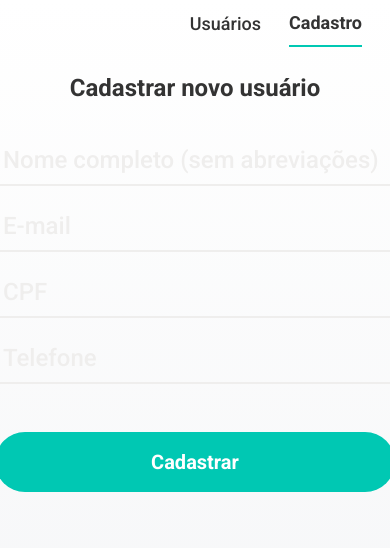
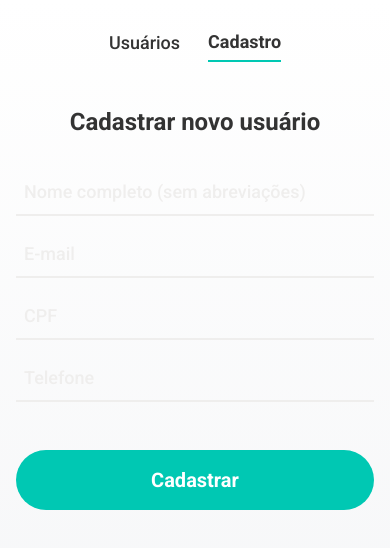
Before and after one commit to mariobmf/react_frontend_challenge, a Next.js app: page /register in a window 390 px wide. Shown: the top 548 px of the page. Built offline with nearby package versions, Linux system fonts and the light colour scheme.

Commit message:
added responsiveness

```diff
--- a/src/app/register/page.tsx
+++ b/src/app/register/page.tsx
@@ -66,7 +66,7 @@ export default function Register() {
       <h1>Cadastrar novo usuário</h1>
       <form
         onSubmit={handleSubmit(handleFormSubmit)}
-        className="flex w-[400px] flex-col gap-4"
+        className="flex w-full flex-col gap-4 sm:w-[400px]"
       >
         <InputText
           label="Nome completo (sem abreviações)"
--- a/src/app/users/page.tsx
+++ b/src/app/users/page.tsx
@@ -28,7 +28,7 @@ export default function Users() {
   );
 
   return (
-    <div className="container grid max-w-[900px] grid-cols-[repeat(auto-fit,minmax(250px,1fr))] gap-4 p-4">
+    <div className="container grid max-w-[900px] grid-cols-[repeat(auto-fit,minmax(250px,1fr))] justify-items-center gap-4 p-4">
       {users && !createUserIsLoading ? (
         <>
           {users.map(user => (
--- a/src/components/Card/index.tsx
+++ b/src/components/Card/index.tsx
@@ -8,7 +8,7 @@ export function Card({ children, className }: CardProps) {
   return (
     <div
       className={classNames(
-        'relative max-w-[350px] rounded-md bg-custom-gray-50 p-4 shadow-md',
+        'relative w-full max-w-[350px] rounded-md bg-custom-gray-50 p-4 shadow-md',
         className,
       )}
     >
--- a/src/components/InputText/index.tsx
+++ b/src/components/InputText/index.tsx
@@ -32,7 +32,7 @@ const InputText = React.forwardRef<HTMLInputElement, InputTextProps>(
           ref={ref}
           data-state={error ? 'error' : ''}
           className={classNames(
-            'w-full border-b-2 border-custom-gray-100 bg-transparent p-2 text-2xl font-medium text-custom-gray-500 placeholder-custom-gray-100 outline-none focus:placeholder-transparent data-[state=error]:border-custom-red-500',
+            'w-full border-b-2 border-custom-gray-100 bg-transparent p-2 text-lg font-medium text-custom-gray-500 placeholder-custom-gray-100 outline-none focus:placeholder-transparent data-[state=error]:border-custom-red-500 sm:text-2xl',
             className,
           )}
           placeholder={label || rest.placeholder}
--- a/src/components/InputTextMask/index.tsx
+++ b/src/components/InputTextMask/index.tsx
@@ -4,12 +4,12 @@ import React, {
   useCallback,
   useMemo,
   useState,
-} from "react";
-import { UseFormRegister, FieldValues, ErrorOption } from "react-hook-form";
-import classNames from "classnames";
-import { cpf, cell_phone, undefined_mask } from "./masks";
+} from 'react';
+import { UseFormRegister, FieldValues, ErrorOption } from 'react-hook-form';
+import classNames from 'classnames';
+import { cpf, cell_phone, undefined_mask } from './masks';
 
-type MaskType = "cpf" | "cell_phone";
+type MaskType = 'cpf' | 'cell_phone';
 
 interface InputTextMaskProps extends InputHTMLAttributes<HTMLInputElement> {
   mask: MaskType;
@@ -22,7 +22,7 @@ interface InputTextMaskProps extends InputHTMLAttributes<HTMLInputElement> {
 const InputTextMask = React.forwardRef<HTMLInputElement, InputTextMaskProps>(
   (
     { mask, prefix, label, filled, onChange, error, className, ...rest },
-    ref
+    ref,
   ) => {
     const [isFocused, setIsFocused] = useState(false);
 
@@ -33,10 +33,10 @@ const InputTextMask = React.forwardRef<HTMLInputElement, InputTextMaskProps>(
     const handleKeyUp = useCallback(
       (e: ChangeEvent<HTMLInputElement>) => {
         switch (mask) {
-          case "cpf":
+          case 'cpf':
             cpf(e);
             break;
-          case "cell_phone":
+          case 'cell_phone':
             cell_phone(e);
             break;
           default:
@@ -45,11 +45,11 @@ const InputTextMask = React.forwardRef<HTMLInputElement, InputTextMaskProps>(
         }
         return e;
       },
-      [mask]
+      [mask],
     );
 
     const applyMask = (event: ChangeEvent<HTMLInputElement>) => {
-      if (typeof onChange === "undefined") {
+      if (typeof onChange === 'undefined') {
         handleKeyUp(event);
       } else {
         onChange?.(handleKeyUp(event));
@@ -60,8 +60,8 @@ const InputTextMask = React.forwardRef<HTMLInputElement, InputTextMaskProps>(
       <div className="flex w-full flex-col items-start">
         {label && filledOrFocused && (
           <span
-            data-state={filledOrFocused ? "active" : ""}
-            className="text-custom-gray-100 font-medium focus:text-custom-gray-500 text-sm data-[state=active]:text-custom-gray-500"
+            data-state={filledOrFocused ? 'active' : ''}
+            className="text-sm font-medium text-custom-gray-100 focus:text-custom-gray-500 data-[state=active]:text-custom-gray-500"
           >
             {label}
           </span>
@@ -69,30 +69,30 @@ const InputTextMask = React.forwardRef<HTMLInputElement, InputTextMaskProps>(
         <input
           onChange={applyMask}
           ref={ref}
-          data-state={error ? "error" : ""}
+          data-state={error ? 'error' : ''}
           className={classNames(
-            "w-full border-b-2 outline-none font-medium border-custom-gray-100 bg-transparent p-2 text-2xl text-custom-gray-500 focus:placeholder-transparent placeholder-custom-gray-100 data-[state=error]:border-custom-red-500",
-            className
+            'w-full border-b-2 border-custom-gray-100 bg-transparent p-2 text-lg font-medium text-custom-gray-500 placeholder-custom-gray-100 outline-none focus:placeholder-transparent data-[state=error]:border-custom-red-500 sm:text-2xl',
+            className,
           )}
           placeholder={label || rest.placeholder}
           type="text"
           onFocus={() => setIsFocused(true)}
           {...rest}
-          onBlur={(event) => {
+          onBlur={event => {
             setIsFocused(false);
             rest.onBlur?.(event);
           }}
         />
         {error && (
-          <span className="text-custom-red-500 text-base mt-1">
+          <span className="mt-1 text-base text-custom-red-500">
             {error.message}
           </span>
         )}
       </div>
     );
-  }
+  },
 );
 
-InputTextMask.displayName = "InputTextMask";
+InputTextMask.displayName = 'InputTextMask';
 
 export { InputTextMask };
--- a/src/components/TopMenu/index.tsx
+++ b/src/components/TopMenu/index.tsx
@@ -1,6 +1,6 @@
 'use client';
 import Link from 'next/link';
-import { usePathname, useRouter } from 'next/navigation';
+import { usePathname } from 'next/navigation';
 
 const MENU_ITEMS = [
   {
@@ -17,13 +17,13 @@ export function TopMenu() {
   const pathname = usePathname();
 
   return (
-    <nav className="flex h-[60px] items-center justify-end gap-7 px-7">
+    <nav className="flex items-center justify-center gap-7 p-7 sm:justify-end">
       {MENU_ITEMS.map((item, index) => (
         <Link
           key={index}
           href={item.href}
           data-state={pathname === item.href ? 'active' : ''}
-          className="border-custom-gray-100 pb-2 text-lg font-medium text-custom-gray-500 hover:opacity-70 data-[state=active]:border-b-2 data-[state=active]:border-custom-cyan-500 data-[state=active]:font-bold"
+          className="border-custom-gray-100 pb-1 text-lg font-medium text-custom-gray-500 hover:opacity-70 data-[state=active]:border-b-2 data-[state=active]:border-custom-cyan-500 data-[state=active]:font-bold"
         >
           {item.label}
         </Link>
```
Also changed, not shown: 1 other file (tests, documents, lock files or other folders).
